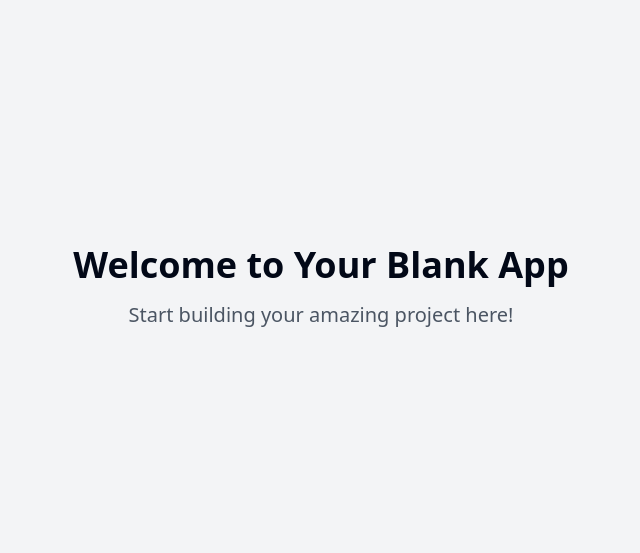
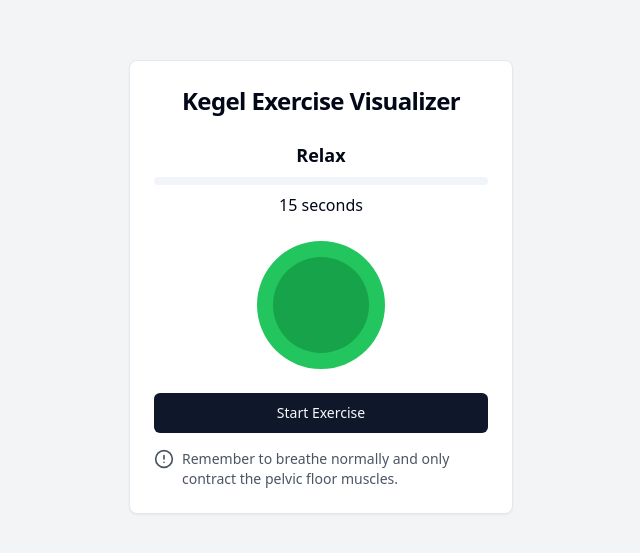
Before and after one commit to GPT-Engineer-App/kegel-visionary, a React (Vite) app: page / in a window 1280 px wide. Shown: the part 113-666 px from the top of the page, without its empty margins (319-959 px from the left). Built offline with nearby package versions, Linux system fonts and the light colour scheme.

Commit message:
Build React app for Kegel exercises
Initial setup for a React application focused on visualizing Kegel exercises.
[skip gpt_engineer]

```diff
--- a/src/nav-items.jsx
+++ b/src/nav-items.jsx
@@ -1,4 +1,4 @@
-import { Home } from "lucide-react";
+import { Activity } from "lucide-react";
 import Index from "./pages/Index.jsx";
 
 /**
@@ -6,9 +6,9 @@ import Index from "./pages/Index.jsx";
  */
 export const navItems = [
   {
-    title: "Home",
+    title: "Kegel Exercise",
     to: "/",
-    icon: <Home className="h-4 w-4" />,
+    icon: <Activity className="h-4 w-4" />,
     page: <Index />,
   },
 ];
--- a/src/pages/Index.jsx
+++ b/src/pages/Index.jsx
@@ -1,12 +1,79 @@
-// Update this page (the content is just a fallback if you fail to update the page)
+import { useState, useEffect } from 'react';
+import { Card, CardContent, CardHeader, CardTitle } from "@/components/ui/card";
+import { Button } from "@/components/ui/button";
+import { Progress } from "@/components/ui/progress";
+import { AlertCircle } from "lucide-react";
 
 const Index = () => {
+  const [isExercising, setIsExercising] = useState(false);
+  const [timer, setTimer] = useState(0);
+  const [phase, setPhase] = useState('rest'); // 'contract', 'hold', or 'rest'
+
+  useEffect(() => {
+    let interval;
+    if (isExercising) {
+      interval = setInterval(() => {
+        setTimer((prevTimer) => {
+          if (prevTimer >= 15) {
+            setPhase((prevPhase) => {
+              switch (prevPhase) {
+                case 'contract':
+                  return 'hold';
+                case 'hold':
+                  return 'rest';
+                case 'rest':
+                  return 'contract';
+              }
+            });
+            return 0;
+          }
+          return prevTimer + 1;
+        });
+      }, 1000);
+    }
+    return () => clearInterval(interval);
+  }, [isExercising]);
+
+  const toggleExercise = () => {
+    setIsExercising(!isExercising);
+    setTimer(0);
+    setPhase('rest');
+  };
+
   return (
     <div className="min-h-screen flex items-center justify-center bg-gray-100">
-      <div className="text-center">
-        <h1 className="text-4xl font-bold mb-4">Welcome to Your Blank App</h1>
-        <p className="text-xl text-gray-600">Start building your amazing project here!</p>
-      </div>
+      <Card className="w-96">
+        <CardHeader>
+          <CardTitle className="text-2xl font-bold text-center">Kegel Exercise Visualizer</CardTitle>
+        </CardHeader>
+        <CardContent>
+          <div className="mb-6 text-center">
+            <p className="text-lg font-semibold mb-2">
+              {phase === 'contract' ? 'Contract' : phase === 'hold' ? 'Hold' : 'Relax'}
+            </p>
+            <Progress value={(timer / 15) * 100} className="w-full h-2" />
+            <p className="mt-2">{15 - timer} seconds</p>
+          </div>
+          <div className="flex justify-center mb-6">
+            <div className={`w-32 h-32 rounded-full flex items-center justify-center ${
+              phase === 'contract' ? 'bg-red-500 animate-pulse' :
+              phase === 'hold' ? 'bg-yellow-500' : 'bg-green-500'
+            }`}>
+              <div className={`w-24 h-24 rounded-full ${
+                phase === 'contract' ? 'bg-red-600' :
+                phase === 'hold' ? 'bg-yellow-600' : 'bg-green-600'
+              }`}></div>
+            </div>
+          </div>
+          <Button onClick={toggleExercise} className="w-full">
+            {isExercising ? 'Stop Exercise' : 'Start Exercise'}
+          </Button>
+          <div className="mt-4 text-sm text-gray-600 flex items-start">
+            <AlertCircle className="mr-2 h-5 w-5 flex-shrink-0" />
+            <p>Remember to breathe normally and only contract the pelvic floor muscles.</p>
+          </div>
+        </CardContent>
+      </Card>
     </div>
   );
 };
```
